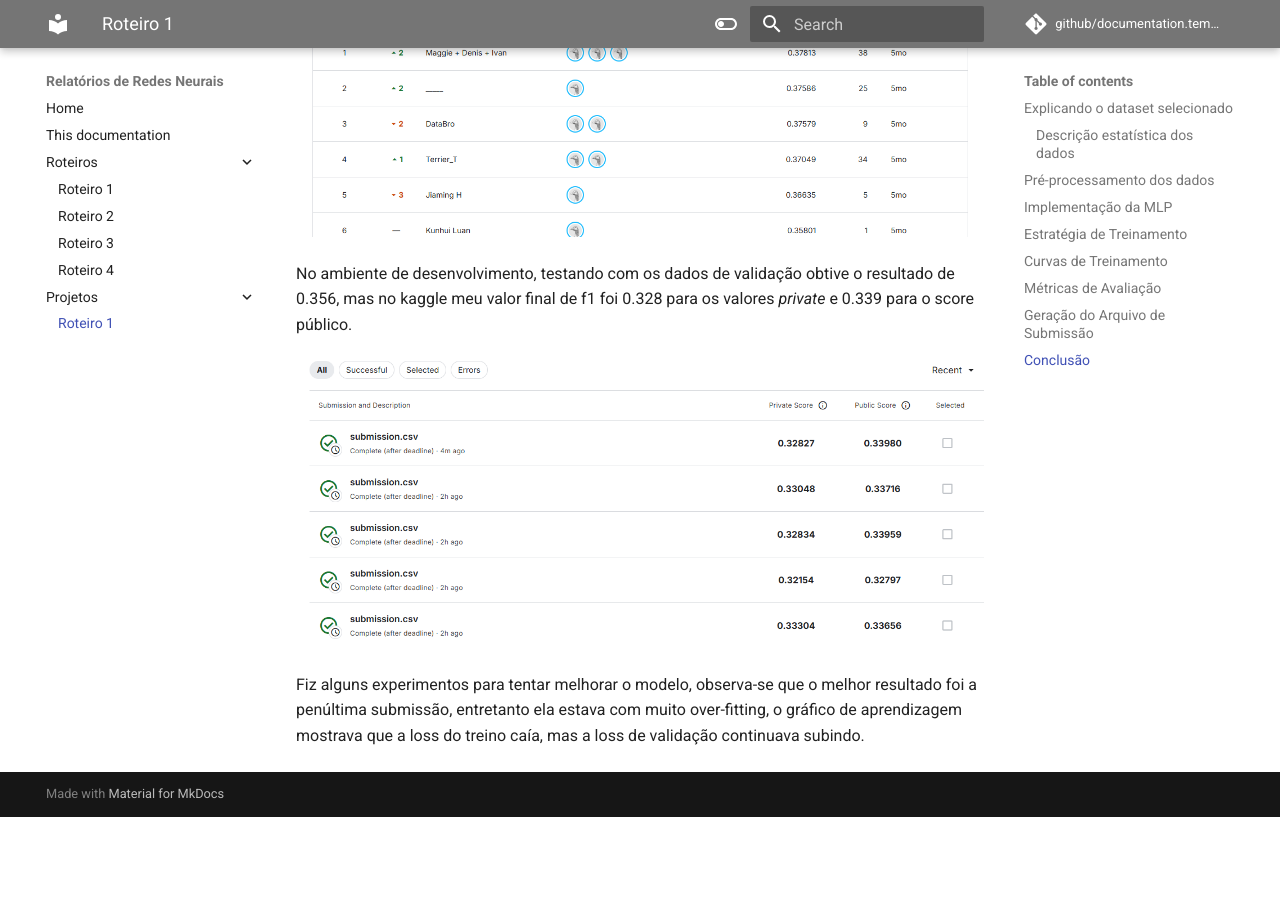
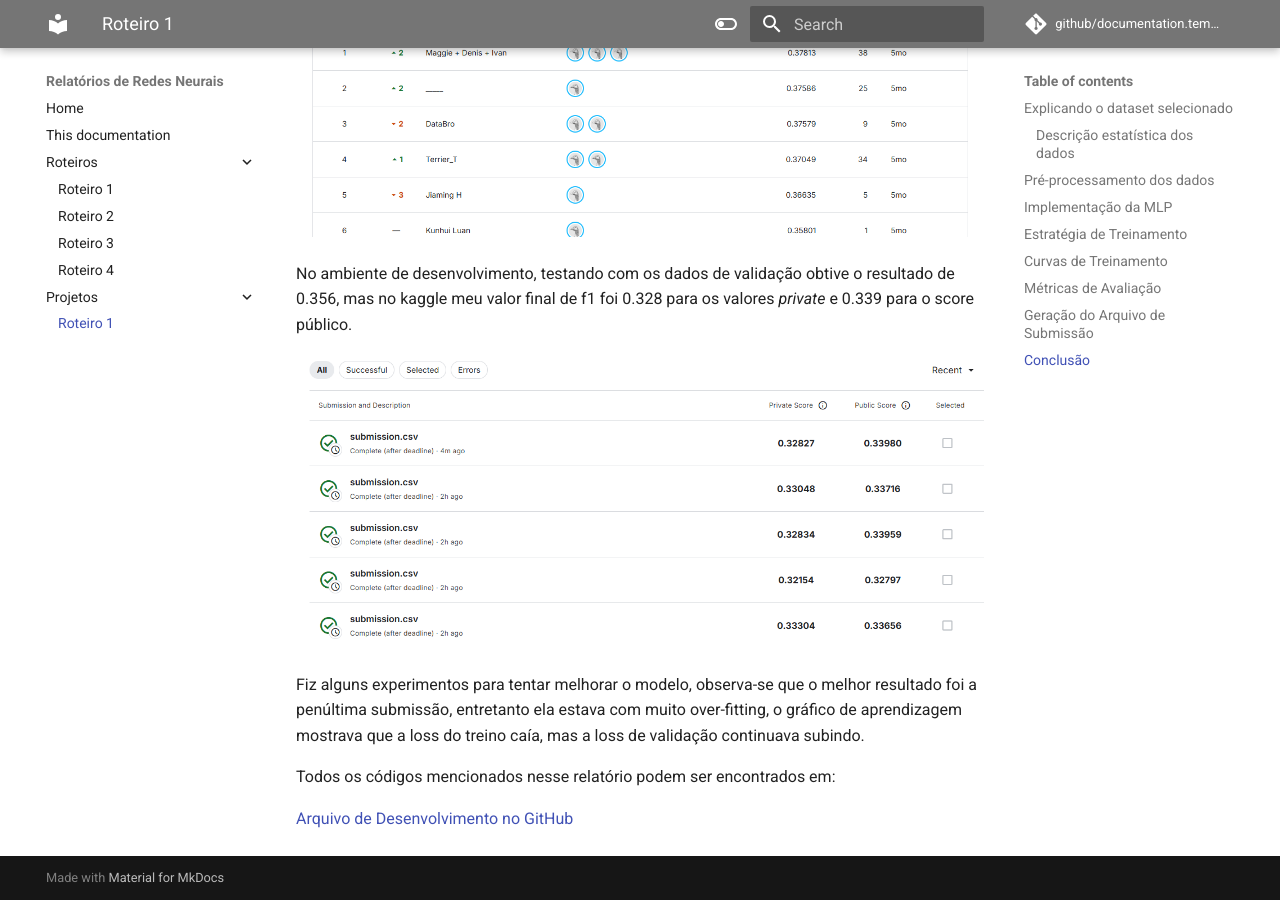
Before and after one commit to tpenha05/Entregas_Redes_ML, an MkDocs documentation site: the page built from docs/projeto1/main.md, in a window 1280 px wide and 900 px high, scrolled down 8450 px. Built offline with MkDocs 1.6.1 and Material for MkDocs 9.7.7, drawn with Linux system fonts in a browser that asks for light colours; comment, search, counter and statistics services are not loaded; before the commit the page ends 9267 px from its top, so only the background shows below that.

Commit message:
fix proj 1

```diff
--- a/docs/projeto1/main.md
+++ b/docs/projeto1/main.md
@@ -210,3 +210,7 @@ No ambiente de desenvolvimento, testando com os dados de validação obtive o re
 ![Submissões no Kaggle](image-1.png)
 
 Fiz alguns experimentos para tentar melhorar o modelo, observa-se que o melhor resultado foi a penúltima submissão, entretanto ela estava com muito over-fitting, o gráfico de aprendizagem mostrava que a loss do treino caía, mas a loss de validação continuava subindo.
+
+Todos os códigos mencionados nesse relatório podem ser encontrados em:
+
+[Arquivo de Desenvolvimento no GitHub](https://github.com/tpenha05/Entregas_Redes_ML/blob/main/notebooks/project1/project1.ipynb)
```
